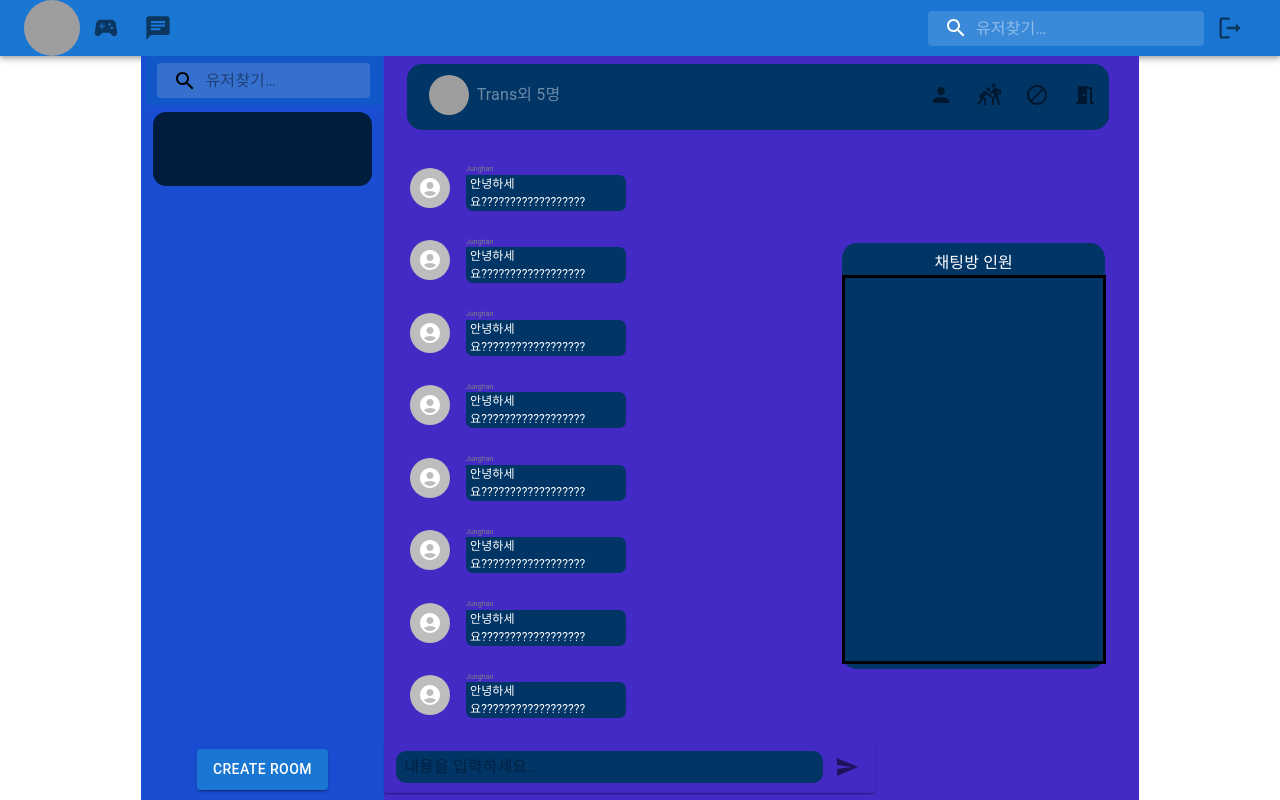
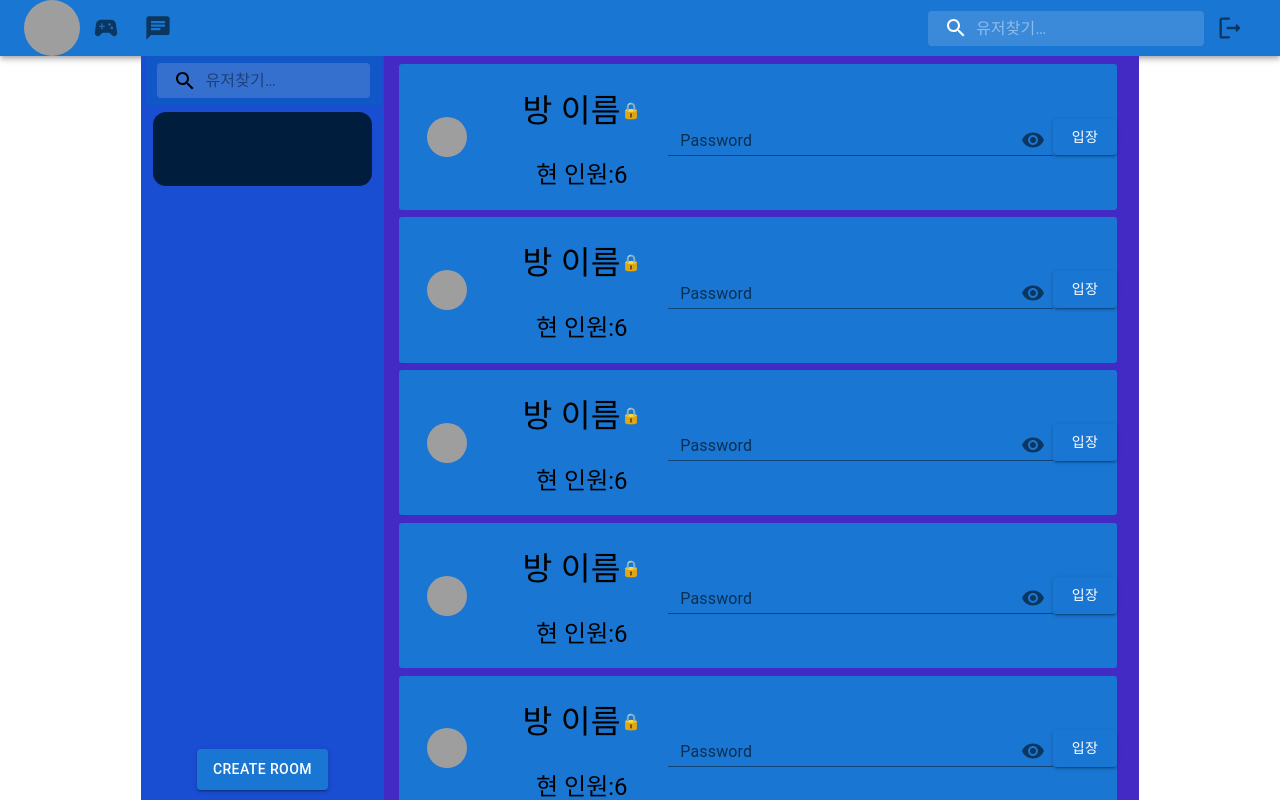
Before and after one commit to Dream-Transcendence/ft_transcendence, a React (Create React App) app in the folder packages/client/: page /chatRoom in a window 1280 px wide. Built offline with nearby package versions, Linux system fonts and the light colour scheme; grey boxes are pictures that could not be loaded.

Commit message:
✨ feat(client): add invited user and room profile
초대된 유저를 담아두는 리스트를 구성하고, 채팅방 사진을 넣을 수 있는 레이어를 만듦

```diff
--- a/packages/client/src/components/input/passwordBox.tsx
+++ b/packages/client/src/components/input/passwordBox.tsx
@@ -1,4 +1,5 @@
 import * as React from 'react';
+import { styled } from '@mui/material/styles';
 import IconButton from '@mui/material/IconButton';
 import Input from '@mui/material/Input';
 import InputLabel from '@mui/material/InputLabel';
@@ -15,6 +16,11 @@ interface State {
   weightRange: string;
   showPassword: boolean;
 }
+
+const PasswordInputLayout = styled('div')(({ theme }) => ({
+  width: '100%',
+  height: '40%',
+}));
 
 function PasswordInput() {
   const [values, setValues] = React.useState<State>({
@@ -47,6 +53,7 @@ function PasswordInput() {
   theme = responsiveFontSizes(theme); //반응형을 위해 사용
 
   return (
+    <PasswordInputLayout>
       <FormControl sx={{ m: 0, width: '100%' }} variant="standard">
         <InputLabel
           htmlFor="standard-adornment-password"
@@ -74,6 +81,7 @@ function PasswordInput() {
           }
         />
       </FormControl>
+    </PasswordInputLayout>
   );
 }
 
--- a/packages/client/src/components/list/ListGenerate.tsx
+++ b/packages/client/src/components/list/ListGenerate.tsx
@@ -7,10 +7,8 @@ import List from '@mui/material/List';
 const ListGenerateLayout = styled('div')(({ theme }) => ({
   display: 'flex',
   flexDirection: 'column',
-  height: '75%',
-  width: '85%',
-  backgroundColor: '#40C6FF',
-  border: 'solid',
+  height: '100%',
+  width: '100%',
 }));
 
 //이런식으로 엘리멘트를 함수로 전달가능하네 아이콘도 함수하나로 처리가능할듯
--- a/packages/client/src/modules/ChatPopUp/SetChatRoomInvite.tsx
+++ b/packages/client/src/modules/ChatPopUp/SetChatRoomInvite.tsx
@@ -1,6 +1,9 @@
 import { Input, Typography } from '@mui/material';
 import { styled } from '@mui/material/styles';
 import SearchBox from '../../components/input/SearchBox';
+import ListGenerate from '../../components/list/ListGenerate';
+import UserProfileBox from '../ProfileSection/UserProfileBox';
+import UserInviteProfileBox from '../ProfileSection/UserInviteBox';
 
 /*
  * AsideSearchBox로 감싼 이유는
@@ -21,9 +24,12 @@ const SearchBoxLayout = styled('div')(({ theme }) => ({
   marginLeft: '9.5%',
 }));
 
-const NameInputStyle = {
-  marginLeft: '3%',
-};
+const InvitedListLayout = styled('section')(({ theme }) => ({
+  width: '80%',
+  height: '65%',
+  marginLeft: '9.5%',
+  overflow: 'auto',
+}));
 
 function SetChatRoomInviteModule() {
   return (
@@ -34,6 +40,9 @@ function SetChatRoomInviteModule() {
       <SearchBoxLayout>
         <SearchBox />
       </SearchBoxLayout>
+      <InvitedListLayout>
+        {ListGenerate(<UserInviteProfileBox />)}
+      </InvitedListLayout>
     </SetInviteLayout>
   );
 }
--- /dev/null
+++ b/packages/client/src/modules/ChatSection/RoomElementImage.tsx
@@ -0,0 +1,25 @@
+import { ThemeProvider, Typography, Avatar } from '@mui/material';
+import { styled, createTheme, responsiveFontSizes } from '@mui/material/styles';
+
+interface TitleProps {
+  image: string;
+}
+
+const RoomElementImageLayout = styled('div')(({ theme }) => ({
+  width: '25%',
+  height: '40%',
+  display: 'flex',
+  flexDirection: 'column',
+  justifyContent: 'center',
+  alignItems: 'center',
+}));
+
+function RoomElementImageModule({ image }: TitleProps) {
+  return (
+    <RoomElementImageLayout>
+      <Avatar alt="Remy Sharp" src={image} />
+    </RoomElementImageLayout>
+  );
+}
+
+export default RoomElementImageModule;
--- /dev/null
+++ b/packages/client/src/modules/ProfileSection/UserInviteBox.tsx
@@ -0,0 +1,24 @@
+import * as React from 'react';
+import { styled } from '@mui/material/styles';
+import Badge from '@mui/material/Badge';
+import UserProfileBox from './UserProfileBox';
+import CustomIconButton from '../../components/button/icon/CustomIconButtion';
+import CancelIcon from '@mui/icons-material/Cancel';
+
+const UserInviteProfileLayout = styled(Badge)(({ theme }) => ({
+  margin: '1px',
+  display: 'flex',
+  alignItems: 'center',
+  justifyContent: 'space-between',
+}));
+
+function UserInviteProfileBox() {
+  return (
+    <UserInviteProfileLayout>
+      <UserProfileBox />
+      {CustomIconButton(<CancelIcon />)}
+    </UserInviteProfileLayout>
+  );
+}
+
+export default UserInviteProfileBox;
--- a/packages/client/src/organisms/ChatMainSection/ChatLogList.tsx
+++ b/packages/client/src/organisms/ChatMainSection/ChatLogList.tsx
@@ -1,16 +1,6 @@
-import * as React from 'react';
 import { styled } from '@mui/material/styles';
-import List from '@mui/material/List';
 import ChatProfileNText from '../../components/textPrompt/ChatProfileNText';
-
-//이런식으로 엘리멘트를 함수로 전달가능하네 아이콘도 함수하나로 처리가능할듯
-function generate(element: React.ReactElement) {
-  return [0, 1, 2, 3, 4, 6, 7, 8, 9, 10, 11, 12, 13, 14, 15].map((value) =>
-    React.cloneElement(element, {
-      key: value,
-    }),
-  );
-}
+import ListGenerate from '../../components/list/ListGenerate';
 
 const ChatLogLayout = styled('div')(({ theme }) => ({
   width: '90%',
@@ -20,26 +10,7 @@ const ChatLogLayout = styled('div')(({ theme }) => ({
 }));
 
 function ChatLogListOrganisms() {
-  const [dense, setDense] = React.useState(false);
-  const [secondary, setSecondary] = React.useState(false);
-
-  return (
-    <ChatLogLayout>
-      <List
-        dense={dense}
-        sx={{
-          width: '100%',
-          height: '100%',
-          bgcolor: '#00000000',
-          position: 'relative',
-          overflow: 'auto',
-          '& ul': { padding: 1 },
-        }}
-      >
-        {generate(<ChatProfileNText />)}
-      </List>
-    </ChatLogLayout>
-  );
+  return <ChatLogLayout>{ListGenerate(<ChatProfileNText />)}</ChatLogLayout>;
 }
 
 export default ChatLogListOrganisms;
--- a/packages/client/src/organisms/ChatMainSection/ChatParticipantsList.tsx
+++ b/packages/client/src/organisms/ChatMainSection/ChatParticipantsList.tsx
@@ -1,14 +1,6 @@
 import * as React from 'react';
 import { styled } from '@mui/material/styles';
-import List from '@mui/material/List';
-
-function generate(element: React.ReactElement) {
-  return [0, 1, 2, 3, 4].map((value) =>
-    React.cloneElement(element, {
-      key: value,
-    }),
-  );
-}
+import ListGenerate from '../../components/list/ListGenerate';
 
 const ChatParticipantsListLayout = styled('div')(({ theme }) => ({
   width: '98%',
@@ -17,23 +9,9 @@ const ChatParticipantsListLayout = styled('div')(({ theme }) => ({
 }));
 
 function ChatParticipantsListOrganisms() {
-  const [dense, setDense] = React.useState(false);
-  const [secondary, setSecondary] = React.useState(false);
   return (
     <ChatParticipantsListLayout>
-      <List
-        dense={dense}
-        sx={{
-          width: '100%',
-          height: '100%',
-          bgcolor: '#00000000',
-          position: 'relative',
-          overflow: 'auto',
-          '& ul': { padding: 1 },
-        }}
-      >
-        {/* {generate()} */}
-      </List>
+      {/* {ListGenerate()} */}
     </ChatParticipantsListLayout>
   );
 }
--- a/packages/client/src/organisms/ChatMainSection/ChatRoomElement.tsx
+++ b/packages/client/src/organisms/ChatMainSection/ChatRoomElement.tsx
@@ -1,10 +1,10 @@
-import { Typography, ThemeProvider, TextField } from '@mui/material';
 import { styled } from '@mui/material/styles';
 import { createTheme, responsiveFontSizes } from '@mui/material/styles';
 import PasswordInput from '../../components/input/passwordBox';
 import TextButton from '../../components/button/text/TextButton';
 import RoomNumberOfPeopleModule from '../../modules/ChatSection/RoomElementNumOfPeople';
 import RoomTitleModule from '../../modules/ChatSection/RoomElementTitle';
+import RoomElementImageModule from '../../modules/ChatSection/RoomElementImage';
 
 const ChatRoomElementLayout = styled('div')(({ theme }) => ({
   width: '98%',
@@ -14,12 +14,6 @@ const ChatRoomElementLayout = styled('div')(({ theme }) => ({
   backgroundColor: '#1976D2',
   display: 'flex',
   alignItems: 'center',
-}));
-
-const ProfileLayout = styled('div')(({ theme }) => ({
-  width: '25%',
-  height: '40%',
-  border: 'solid',
 }));
 
 const RoomInfoLayout = styled('div')(({ theme }) => ({
@@ -49,14 +43,12 @@ function ChatRoomElementOrganisms() {
 
   return (
     <ChatRoomElementLayout>
-      <ProfileLayout></ProfileLayout>
+      <RoomElementImageModule image="/static/images/avatar/1.jpg" />
       <RoomInfoLayout>
         <RoomTitleModule title="방 이름"></RoomTitleModule>
         <RoomNumberOfPeopleModule num="6"></RoomNumberOfPeopleModule>
       </RoomInfoLayout>
-      <PasswordInputLayout>
-        <PasswordInput></PasswordInput>
-      </PasswordInputLayout>
+      <PasswordInput />
       <EnterButtonLayout>
         <TextButton content="입장"></TextButton>
       </EnterButtonLayout>
--- a/packages/client/src/organisms/ChatMainSection/ChatRoomList.tsx
+++ b/packages/client/src/organisms/ChatMainSection/ChatRoomList.tsx
@@ -2,34 +2,18 @@ import * as React from 'react';
 import { styled } from '@mui/material/styles';
 import List from '@mui/material/List';
 import ChatRoomElementOrganisms from './ChatRoomElement';
+import ListGenerate from '../../components/list/ListGenerate';
 
-function generate(element: React.ReactElement) {
-  return [0, 1, 2, 3, 4, 5, 6].map((value) =>
-    React.cloneElement(element, {
-      key: value,
-    }),
-  );
-}
+const ChatRoomListLayout = styled('div')(({ theme }) => ({
+  width: '100%',
+  height: '100%',
+}));
 
 function ChatRoomListOrganisms() {
-  const [dense, setDense] = React.useState(false);
-  const [secondary, setSecondary] = React.useState(false);
-
   return (
-    <List
-      dense={dense}
-      sx={{
-        width: '98%',
-        height: '98%',
-        marginLeft: '1%',
-        bgcolor: '#00000000',
-        position: 'relative',
-        overflow: 'auto',
-        '& ul': { padding: 1 },
-      }}
-    >
-      {generate(<ChatRoomElementOrganisms />)}
-    </List>
+    <ChatRoomListLayout>
+      {ListGenerate(<ChatRoomElementOrganisms />)}
+    </ChatRoomListLayout>
   );
 }
 
--- a/packages/client/src/pages/ChatChannelPage.tsx
+++ b/packages/client/src/pages/ChatChannelPage.tsx
@@ -48,8 +48,8 @@ function ChatroomPage() {
           <ChatSidebarTemplate />
         </Aside>
         <Section>
-          {/* <ChatRoomListTemplate /> */}
-          <EnteredChatRoomTemplate />
+          <ChatRoomListTemplate />
+          {/* <EnteredChatRoomTemplate /> */}
           {/* <ChatRoomDefaultTemplate /> */}
         </Section>
       </MainSection>
--- a/packages/client/src/template/ChatMainSection/ChatRoomListTemplate.tsx
+++ b/packages/client/src/template/ChatMainSection/ChatRoomListTemplate.tsx
@@ -3,14 +3,12 @@ import { styled } from '@mui/material/styles';
 import ChatRoomListOrganisms from '../../organisms/ChatMainSection/ChatRoomList';
 
 const ChattingRoomListLayout = styled('div')(({ theme }) => ({
-  width: '100%',
+  width: '97%',
   height: '100%',
+  marginLeft: '2%',
 }));
 
 function ChatRoomListTemplate() {
-  const [dense, setDense] = React.useState(false);
-  const [secondary, setSecondary] = React.useState(false);
-
   return (
     <ChattingRoomListLayout>
       <ChatRoomListOrganisms />
```
Lines whose indentation alone changed are shown as unchanged.
